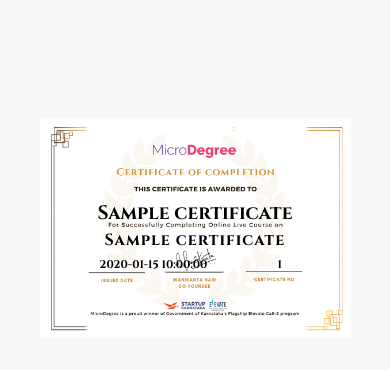
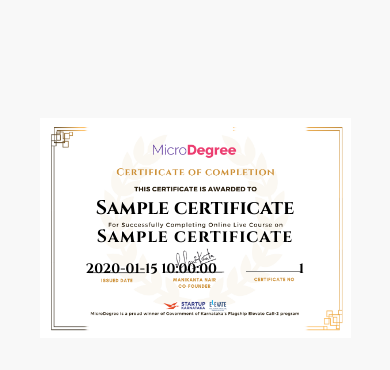
Before and after one commit to placements-microdegree/CERTIFICATE, a FastAPI app: template templates/certificate.html in a window 390 px wide. Shown: the part 194-564 px from the top of the page. Run offline with FastAPI, Linux system fonts and the light colour scheme; the template is opened without the code that fills it: most values are stand-ins (such as "Sample title", 1, 10 or a date in 2020).

Commit message:
Update certificate.html

```diff
--- a/templates/certificate.html
+++ b/templates/certificate.html
@@ -20,39 +20,36 @@
     .certificate-container {
       position: relative;
       width: 100%;
-      max-width: 1200px; /* keeps it large on desktop */
-      aspect-ratio: 16/9; /* ensures proportional scaling */
+      max-width: 1200px;
+      aspect-ratio: 16/9;
       background: url('/static/template.jpg.png') no-repeat center center;
       background-size: contain;
     }
 
     .overlay {
       position: absolute;
-      top: 0;
-      left: 0;
-      height: 100%;
-      width: 100%;
+      inset: 0;
+      text-align: center;
       color: #000;
-      text-align: center;
     }
 
-    /* text scales relative to container width */
+    /* Base text style */
     .name {
       position: absolute;
       top: 43%;
       left: 50%;
       transform: translate(-50%, -50%);
-      font-size: clamp(1.2rem, 3vw, 2.8rem);
+      font-size: clamp(1rem, 2.5vw, 2.4rem);
       font-weight: bold;
       white-space: nowrap;
     }
 
     .course {
       position: absolute;
-      top: 55.5%;
+      top: 56%;
       left: 50%;
       transform: translate(-50%, -50%);
-      font-size: clamp(1rem, 2.8vw, 2.6rem);
+      font-size: clamp(0.9rem, 2.2vw, 2rem);
       font-weight: bold;
       letter-spacing: 1px;
       white-space: nowrap;
@@ -60,30 +57,38 @@
 
     .date {
       position: absolute;
-      bottom: 30%;
-      left: 25.5%;
-      font-size: clamp(0.7rem, 1.2vw, 1.1rem);
+      bottom: 27%;
+      left: 22%;
+      font-size: clamp(0.6rem, 1.5vw, 1rem);
       font-weight: bold;
     }
 
     .certid {
       position: absolute;
-      bottom: 30%;
-      right: 27.7%;
-      font-size: clamp(0.7rem, 1.2vw, 1.1rem);
+      bottom: 27%;
+      right: 22%;
+      font-size: clamp(0.6rem, 1.5vw, 1rem);
       font-weight: bold;
     }
 
+    /* Tablet */
     @media (max-width: 768px) {
       .certificate-container {
-        max-width: 95%; /* use almost full width on tablets/phones */
+        max-width: 95%;
       }
+      .name { top: 42%; font-size: clamp(1rem, 4vw, 2rem); }
+      .course { top: 55%; font-size: clamp(0.9rem, 3.5vw, 1.8rem); }
+      .date, .certid { font-size: clamp(0.7rem, 2.5vw, 0.9rem); }
     }
 
+    /* Mobile */
     @media (max-width: 480px) {
       .certificate-container {
         max-width: 100%;
       }
+      .name { top: 41%; font-size: clamp(0.9rem, 5vw, 1.6rem); }
+      .course { top: 54%; font-size: clamp(0.8rem, 4.5vw, 1.4rem); }
+      .date, .certid { font-size: clamp(0.65rem, 3.5vw, 0.85rem); }
     }
   </style>
 </head>
```
